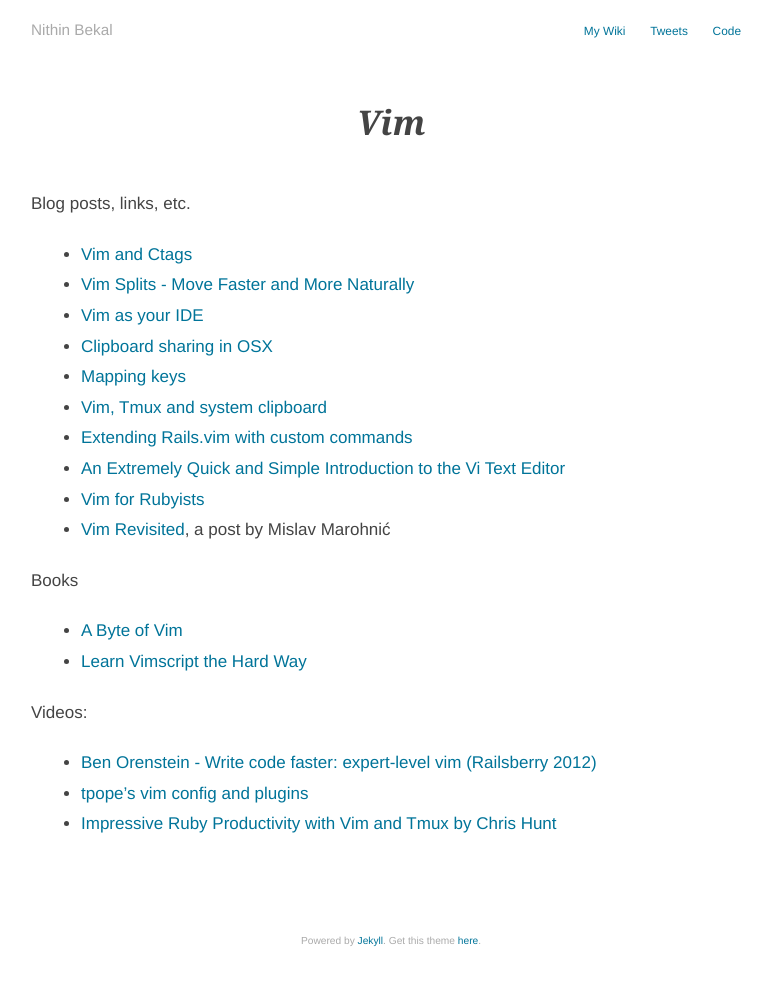
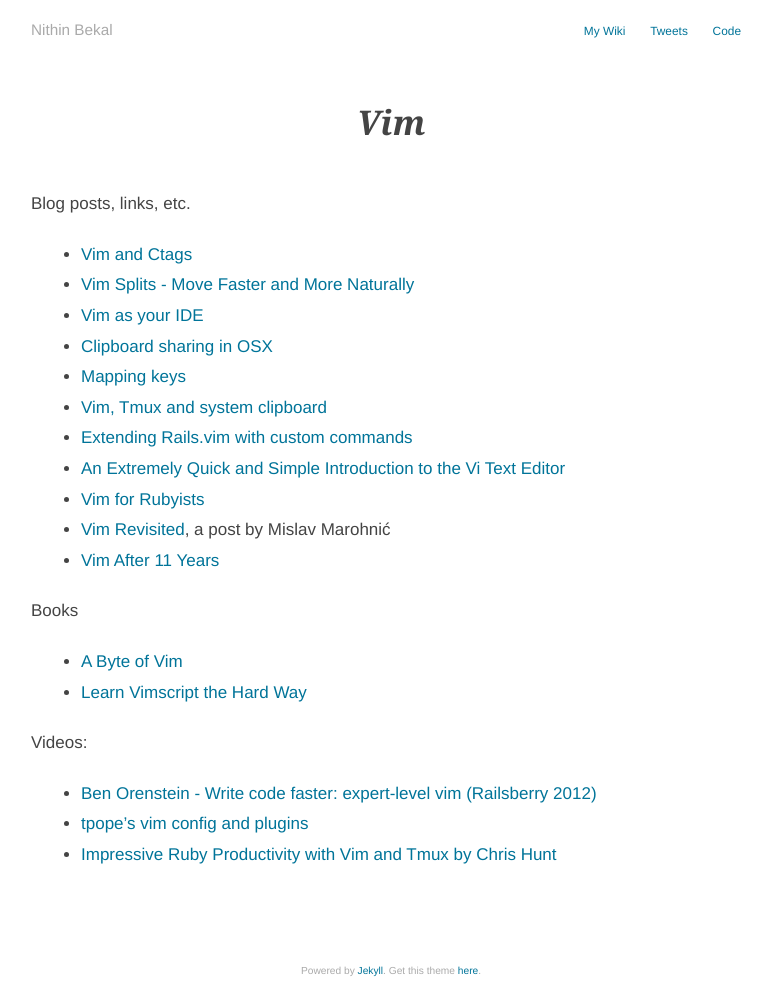
Before and after one commit to nithinbekal/nithinbekal.github.io, a Jekyll site: the page built from notes/vim/index.md, in a window 1280 px wide. Shown: the whole page, without its empty margins (249-1021 px from the left). Built offline with Jekyll 4.4.1, drawn with Linux system fonts in a browser that asks for light colours; before the commit the page ends 966 px from its top, so only the background shows below that.

Commit message:
Add a vim bookmark

```diff
--- a/notes/vim/index.md
+++ b/notes/vim/index.md
@@ -16,6 +16,7 @@
 * [An Extremely Quick and Simple Introduction to the Vi Text Editor](http://heather.cs.ucdavis.edu/~matloff/UnixAndC/Editors/ViIntro.html)
 * [Vim for Rubyists](http://www.vimninjas.com/2012/08/28/vim-for-rubyists-part-1/)
 * [Vim Revisited](http://mislav.uniqpath.com/2011/12/vim-revisited/), a post by Mislav Marohnić
+* [Vim After 11 Years](http://statico.github.io/vim.html)
 
 Books
 
```
